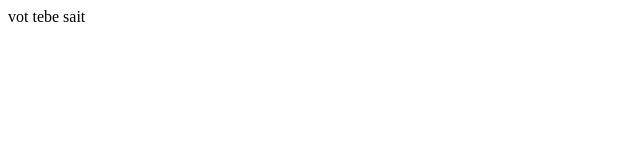
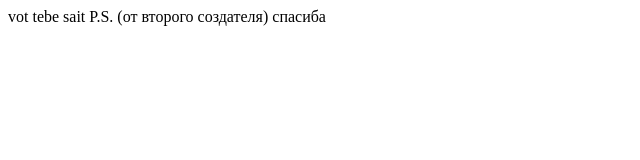
Before and after one commit to Dastent-cop/FigmaFirstwebsite, a website: page public/index.html in a window 1280 px wide. Shown: the whole page, without its empty margins (0-640 px from the left). Drawn offline with Linux system fonts and the light colour scheme.

```diff
--- a/public/index.html
+++ b/public/index.html
@@ -7,5 +7,6 @@
 </head>
 <body>
     vot tebe sait
+    P.S. (от второго создателя) спасиба
 </body>
 </html>
```
